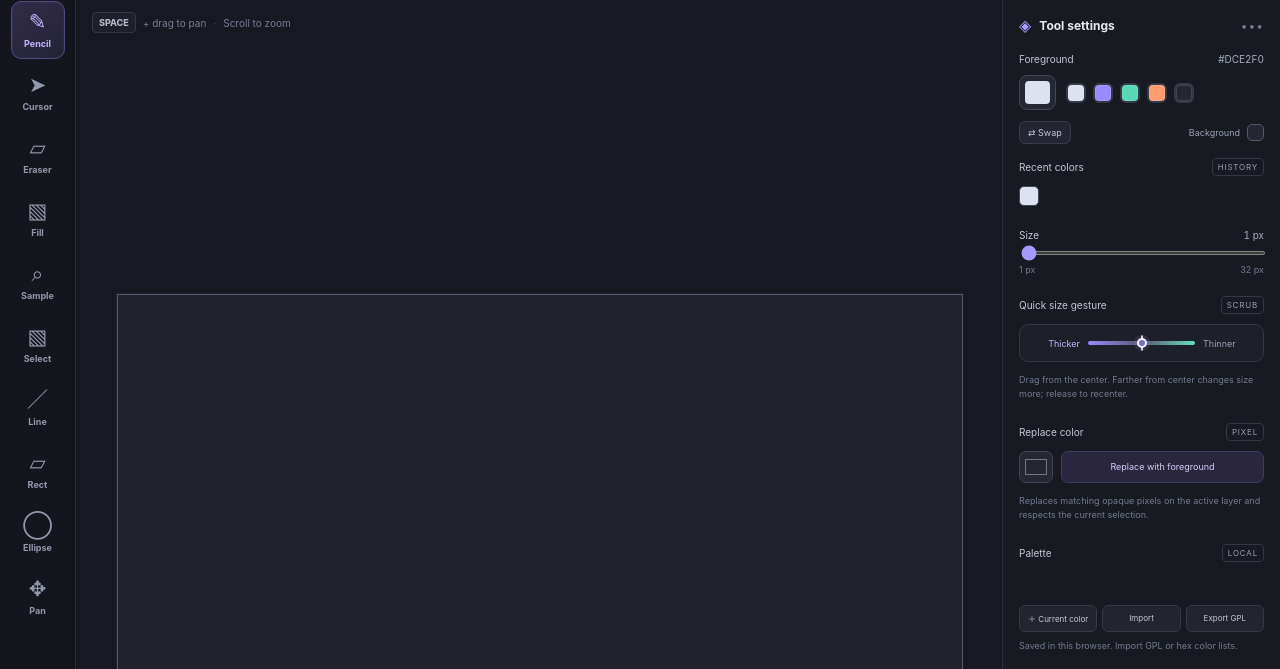
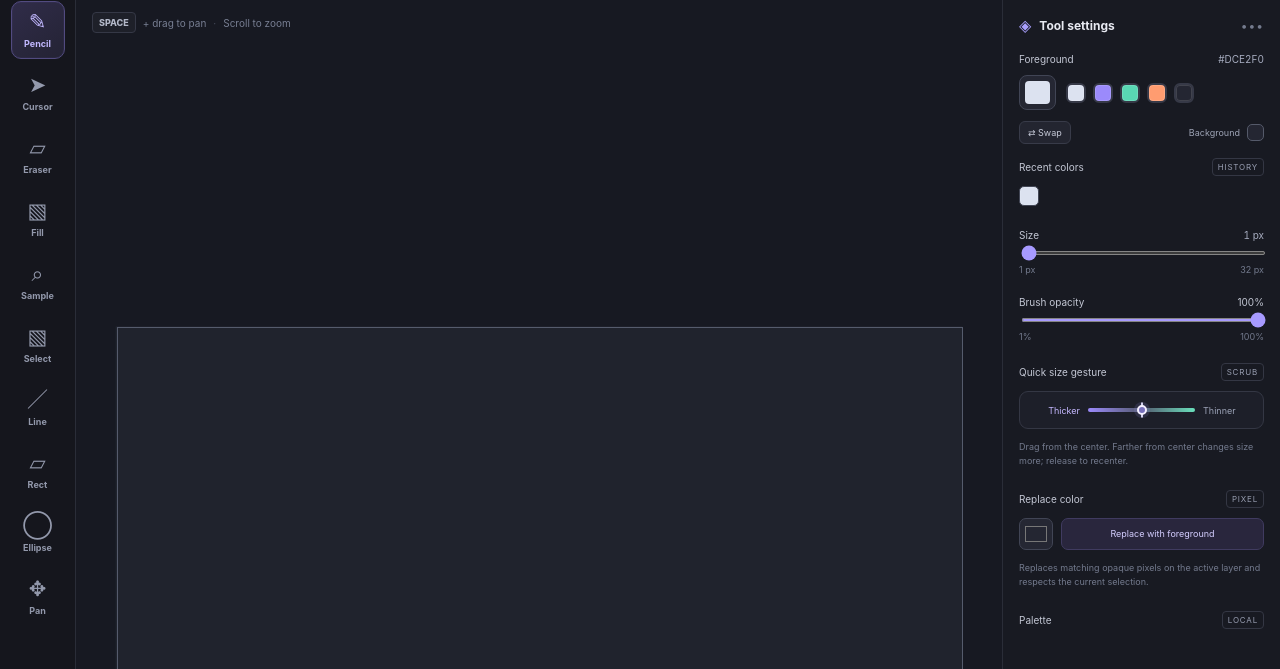
Before and after one commit to gavilandavid89-pixel/PixelForge-Ai, a website with bundled scripts: page index.html in a window 1280 px wide. Shown: the part 115-784 px from the top of the page. Built offline with nearby package versions, Linux system fonts and the light colour scheme.

Commit message:
feat: add brush opacity slider to tool settings

```diff
--- a/index.html
+++ b/index.html
@@ -63,6 +63,7 @@
         <div class="recent-colors-block"><div class="control-heading"><span>Recent colors</span><span class="tiny-tag">HISTORY</span></div><div id="recent-colors" class="recent-colors" aria-label="Recent colors"></div></div>
       </div>
       <div class="control-block"><div class="control-heading"><label for="brush-size">Size</label><span id="brush-size-value">1 px</span></div><input id="brush-size" class="range-input" type="range" min="1" max="32" value="1"><div class="range-labels"><span>1 px</span><span>32 px</span></div></div>
+      <div class="control-block"><div class="control-heading"><label for="brush-opacity">Brush opacity</label><span id="brush-opacity-value">100%</span></div><input id="brush-opacity" class="range-input" type="range" min="1" max="100" value="100"><div class="range-labels"><span>1%</span><span>100%</span></div></div>
       <div class="control-block brush-scrub-block">
         <div class="control-heading"><label for="brush-scrub">Quick size gesture</label><span class="tiny-tag">SCRUB</span></div>
         <div id="brush-scrub" class="brush-scrub" role="slider" tabindex="0" aria-label="Quick brush size gesture" aria-valuemin="1" aria-valuemax="32" aria-valuenow="1" aria-valuetext="1 pixel. Drag left for thicker, right for thinner." title="Drag left to thicken, right to thin. The gesture recenters when released.">
```
